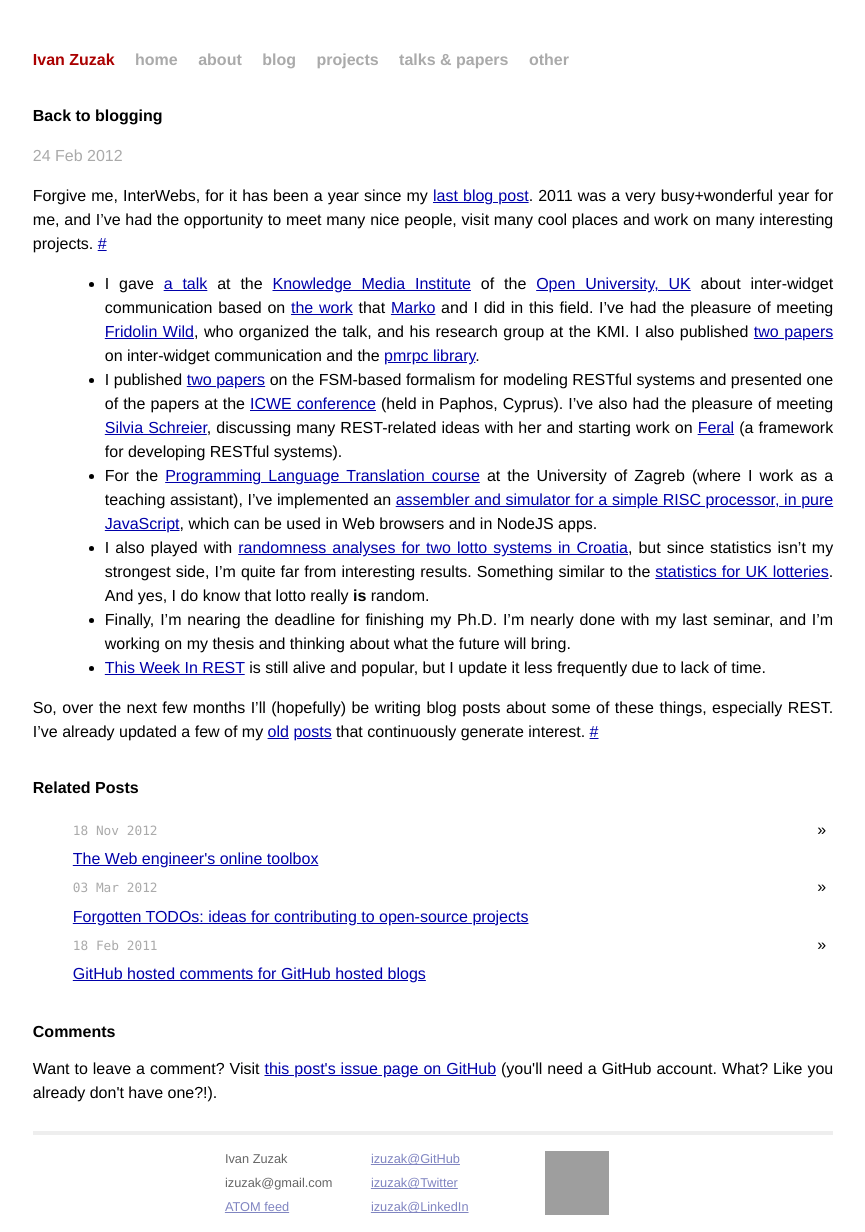
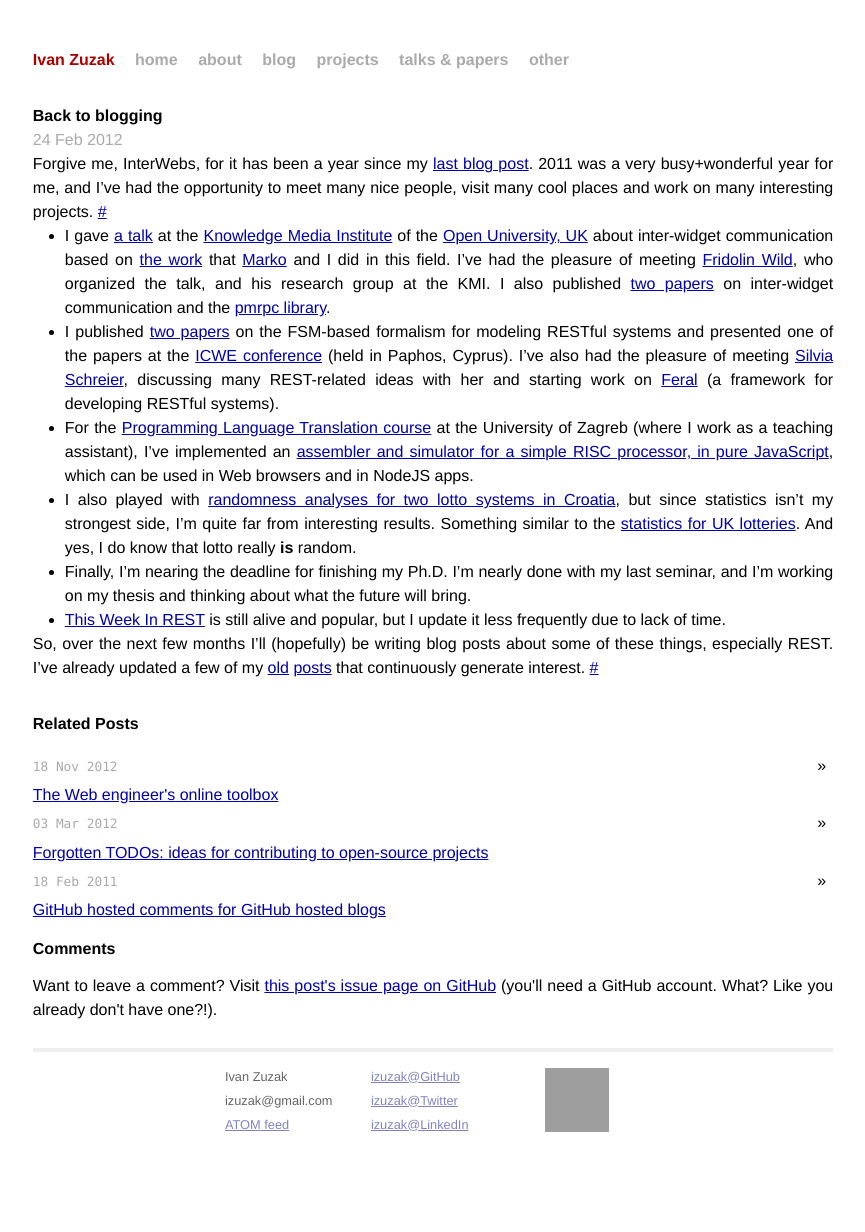
Before and after one commit to izuzak/izuzak.github.com, a Jekyll site: the page built from _posts/2012-02-24-back-to-blogging.markdown, in a window 1280 px wide. Shown: the whole page, without its empty margins (207-1072 px from the left). Built offline with Jekyll 4.4.1, drawn with Linux system fonts in a browser that asks for light colours; Markdown is read by kramdown in place of the engine named in the settings; comment, search, counter and statistics services are not loaded; after the commit the page ends 1149 px from its top, so only the background shows below that; grey boxes are pictures that could not be loaded.

```diff
--- a/css/screen.css
+++ b/css/screen.css
@@ -6,7 +6,7 @@
 
 /* Global Reset */
 
-#post, #related {
+#post *, #related * {
   margin: 0;
   padding: 0;
 }
```
